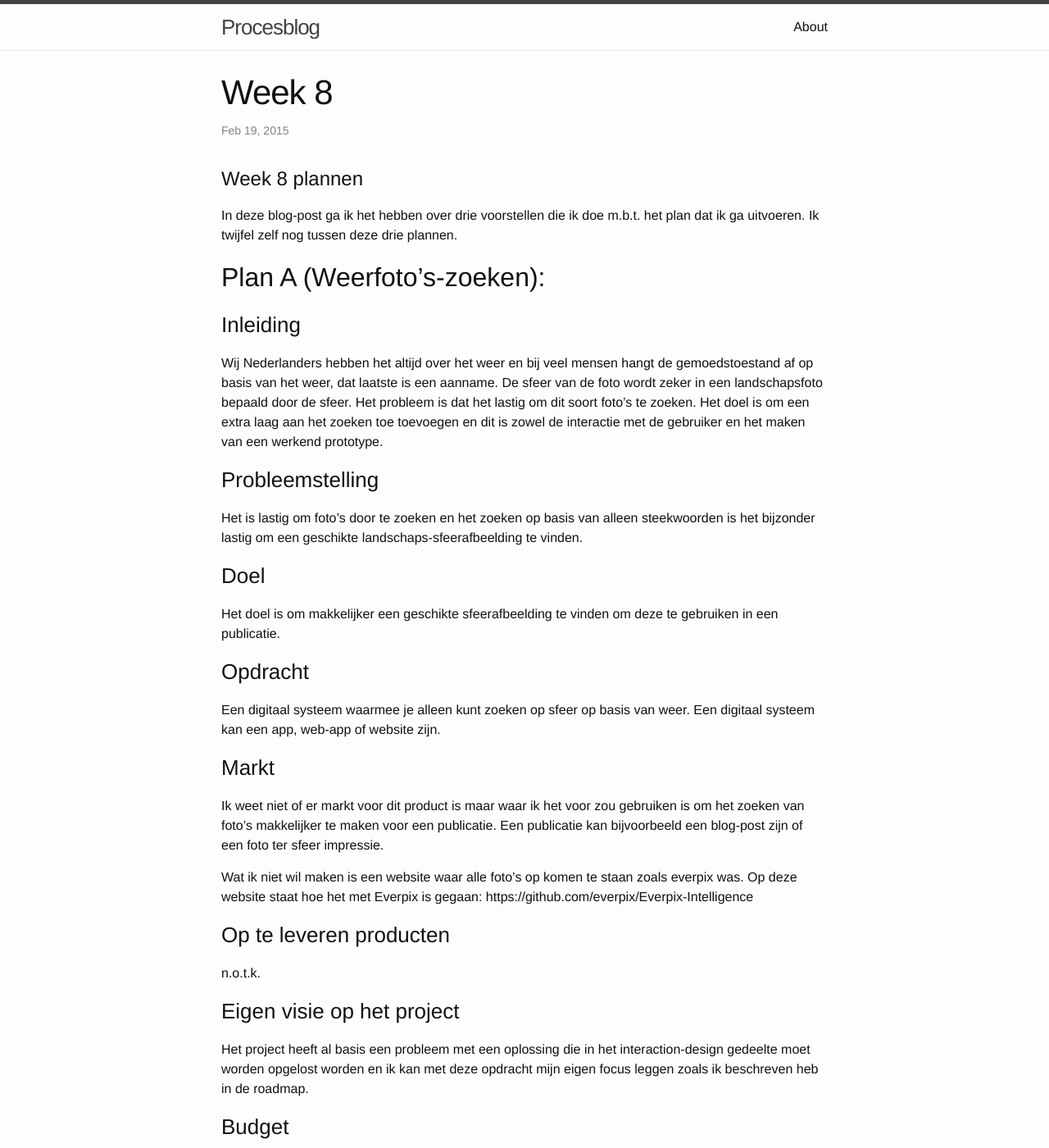
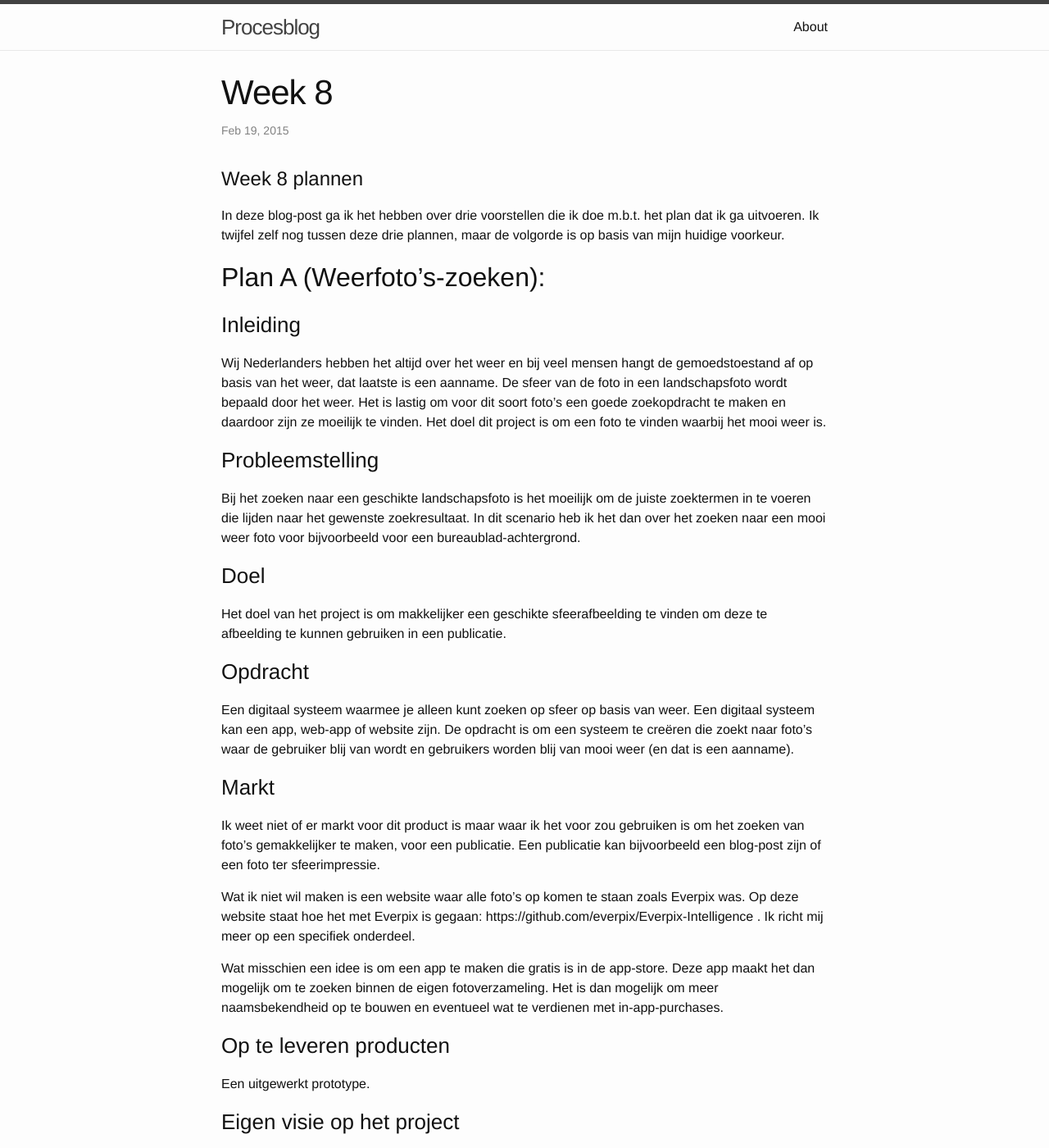
Before and after one commit to qdraw/spokenjagers, a Jekyll site: the page built from _posts/2015-02-19-week-8-procesblog.markdown, in a window 1280 px wide and 1400 px high. Shown: the whole window at 82% size. Built offline with Jekyll 4.4.1, drawn with Linux system fonts in a browser that asks for light colours; some of the changed text lies outside the part shown.

Commit message:
update content

```diff
--- a/_posts/2015-02-19-week-8-procesblog.markdown
+++ b/_posts/2015-02-19-week-8-procesblog.markdown
@@ -6,65 +6,69 @@ categories: update
 ---
 
 # Week 8 plannen
-In deze blog-post ga ik het hebben over drie voorstellen die ik doe m.b.t. het plan dat ik ga uitvoeren. Ik twijfel zelf nog tussen deze drie plannen.
+In deze blog-post ga ik het hebben over drie voorstellen die ik doe m.b.t. het plan dat ik ga uitvoeren. Ik twijfel zelf nog tussen deze drie plannen, maar de volgorde is op basis van mijn huidige voorkeur.
 
 ## Plan A (Weerfoto's-zoeken):
 
 ### Inleiding
-Wij Nederlanders hebben het altijd over het weer en bij veel mensen hangt de gemoedstoestand af op basis van het weer, dat laatste is een aanname. De sfeer van de foto wordt zeker in een landschapsfoto bepaald door de sfeer. Het probleem is dat het lastig om dit soort foto's te zoeken. Het doel is om een extra laag aan het zoeken toe toevoegen en dit is zowel de interactie met de gebruiker en het maken van een werkend prototype.
+Wij Nederlanders hebben het altijd over het weer en bij veel mensen hangt de gemoedstoestand af op basis van het weer, dat laatste is een aanname. De sfeer van de foto in een landschapsfoto wordt bepaald door het weer. Het is lastig om voor dit soort foto's een goede zoekopdracht te maken en daardoor zijn ze moeilijk te vinden. Het doel dit project is om een foto te vinden waarbij het mooi weer is.
 
 ### Probleemstelling
-Het is lastig om foto's door te zoeken en het zoeken op basis van alleen steekwoorden is het bijzonder lastig om een geschikte landschaps-sfeerafbeelding te vinden.
+Bij het zoeken naar een geschikte landschapsfoto is het moeilijk om de juiste zoektermen in te voeren die lijden naar het gewenste zoekresultaat. In dit scenario heb ik het dan over het zoeken naar een mooi weer foto voor bijvoorbeeld voor een bureaublad-achtergrond.
 
 ### Doel
-Het doel is om makkelijker een geschikte sfeerafbeelding te vinden om deze te gebruiken in een publicatie.
+Het doel van het project is om makkelijker een geschikte sfeerafbeelding te vinden om deze te afbeelding te kunnen gebruiken in een publicatie.
 
 ### Opdracht
-Een digitaal systeem waarmee je alleen kunt zoeken op sfeer op basis van weer. Een digitaal systeem kan een app, web-app of website zijn.
+Een digitaal systeem waarmee je alleen kunt zoeken op sfeer op basis van weer. Een digitaal systeem kan een app, web-app of website zijn. De opdracht is om een systeem te creëren die zoekt naar foto's waar de gebruiker blij van wordt en gebruikers worden blij van mooi weer (en dat is een aanname).
 
 ### Markt
-Ik weet niet of er markt voor dit product is maar waar ik het voor zou gebruiken is om het zoeken van foto's makkelijker te maken voor een publicatie. Een publicatie kan bijvoorbeeld een blog-post zijn of een foto ter sfeer impressie.
+Ik weet niet of er markt voor dit product is maar waar ik het voor zou gebruiken is om het zoeken van foto's gemakkelijker te maken, voor een publicatie. Een publicatie kan bijvoorbeeld een blog-post zijn of een foto ter sfeerimpressie.
 
-Wat ik niet wil maken is een website waar alle foto's op komen te staan zoals everpix was. Op deze website staat hoe het met Everpix is gegaan: https://github.com/everpix/Everpix-Intelligence
+Wat ik niet wil maken is een website waar alle foto's op komen te staan zoals Everpix was. Op deze website staat hoe het met Everpix is gegaan: https://github.com/everpix/Everpix-Intelligence . Ik richt mij meer op een specifiek onderdeel.
+
+Wat misschien een idee is om een app te maken die gratis is in de app-store. Deze app maakt het dan mogelijk om te zoeken binnen de eigen fotoverzameling. Het is dan mogelijk om meer naamsbekendheid op te bouwen en eventueel wat te verdienen met in-app-purchases.
 
 ### Op te leveren producten
-n.o.t.k.
+Een uitgewerkt prototype.
 
 ### Eigen visie op het project
-Het project heeft al basis een probleem met een oplossing die in het interaction-design gedeelte moet worden opgelost worden en ik kan met deze opdracht mijn eigen focus leggen zoals ik beschreven heb in de roadmap.
+Het project heeft als basis een probleem met een oplossing die in het interaction-design gedeelte opgelost moet worden en ik kan met deze opdracht mijn eigen focus leggen zoals ik beschreven heb in de roadmap.
 
 ### Budget
-€0,- en de tijd die voor dit project gereserveerd is.
+Met eigen computer, tablet, telefoon en de tijd die voor dit project gereserveerd is.
 
 ### Succesindicatoren
 Het doel van het project is dat ik meer leer over UX en de techniek die nodig is om dit te maken, een ander doel is om werk op mijn portfolio-site te hebben staan dat interessant is binnen mijn gekozen richting. Het project is succesvol waneer het mij lukt om binnen de tijd en kadering een werkend prototype af te leveren.
 
 ### Inschatting Methodieken
-Er wordt veel informatie verzameld op basis van het weer, deze informatie is vrij opvraagbaar, om deze gegevens te koppelen aan de geo-locatie en dit bij een afbeelding op te slaan wordt het mogelijk om terug te zoeken.
+Het belangrijkste is dat er zo min mogelijk false-positieven uit komen. Zo zoek ik door de meta-data naar de datum het  diafragma en de sluitertijd, en of er geflitst is. In de mooi weer foto is vaak ook veel blauw en groen aanwezig. Een extra categorie is een sneeuwfoto, hier is vaak veel blauw en wit aanwezig
+
+Een oplossing die te moeilijk is voor mij en die ik daarom niet ga uitvoeren is dat: Er wordt veel informatie verzameld op basis van het weer, deze informatie is vrij opvraagbaar. Het moeilijkste is om deze gegevens te koppelen aan de geo-locatie van de foto. Als je deze gegevens gevonden heb kun dit in of bij de foto opslaan. Op deze manier is het mogelijk om deze afbeelding terug te zoeken.
+
+## Plan B (Modulair CMS-systeem):
+
+### Inleiding
+Er bestaan veel CMS-systemen en Wordpress is de bekendste. Wordpress is gemaakt om te bloggen en wanneer je wilt bloggen is het handig om Wordpress te gebruiken. Wordpress is niet zo goed in het maken van een eenvoudige website die makkelijk te bewerken is. Bij een websites worden vaak plugins geïnstalleerd die veel mogelijkheden hebben maar door de hoeveelheid mogelijkheden maar niet de gene bieden wat de gebruiker wil.
+
+### Probleemstelling
+Te ingewikkeld beheersysteem voor een eenvoudige website waar af en toe wat aangepast moet worden.
+
+### Doel
+Een beheersysteem waarbij de gebruiker met de kracht van eenvoud een website beheren kan.
+
+### Opdracht
+Een voorstel doen om een modulair systeem te maken met de gebruiksvriendelijkheid van medium.com
+
+### Markt
+Ik verwacht het systeem te kunnen gebruiken voor kleine websites welke af en toe gewijzigd worden. Deze websites zou ik dan zelf kunnen verkopen. De nadruk ligt op eenvoud van bewerken en het modulair opzetten van de website. Een goed voorbeeld van een website die goed is in eenvoud is medium.com
 
 
-## Plan C (Modulair CMS-systeem):
-
-### Inleiding
-Er bestaan veel CMS-systemen en Wordpress is de bekendste. Wordpress is gemaakt om te bloggen en wanneer je wilt bloggen is het handig om Wordpress te gebruiken. Alleen waar Wordpress niet zo goed in is het maken van een eenvoudige website te makkelijk te bewerken is. Bij een website worden vaak plugins geïnstalleerd die veel mogelijkheden hebben maar door de hoeveelheid mogelijkheden maar niet de gene die de gebruiker wil.
-
-### Probleemstelling
-Te ingewikkeld beheersysteem voor een eenvoudige website waar af en toe wat aangepast moet worden
-
-### Doel
-Makkelijk te beheren met de eenvoud van medium.com een website kunnen beheren.
-
-### Opdracht
-Een voorstel maken om een modulair systeem te maken met de gebruiksvriendelijkheid van medium.com
-
-### Markt
-Ik verwacht het systeem te kunnen gebruiken voor kleine systemen die ik zelf kan verkopen, met de nadruk op eenvoud en het modulair kunnen opzetten.
-
 ### Op te leveren producten
-Een uitgewerkt prototype?
+Een uitgewerkt prototype.
 
 ### Budget
-€0,- en de tijd die voor dit project gereserveerd is.
+Met eigen computer, tablet, telefoon en de tijd die voor dit project gereserveerd is.
 
 ### Succesindicatoren
 Het project is een succes als ik een uitgewerkt prototype kan opleveren en dat ik kan aantonen dat ik veel geleerd heb van dit project.
@@ -73,25 +77,16 @@ Het project is een succes als ik een uitgewerkt prototype kan opleveren en dat i
 Het CMS-syteem is modulair met de focus op interactie met de gebruiker.
 
 
-## Plan B (Interactie tussen computer en mens):
+## Plan C (Interactie tussen computer en mens):
 
-op afstand besturen, inloggen bekijken zit ik aan te denken maar deze ga ik nog verder invullen.
-
+Dit plan heb ik nog niet uitgewerkt maar ik zit hier te denken aan de interactie tussen mens en computer. Dat er "dingen" in de fysieke wereld gebeuren en in de digitale wereld. Ik heb deze opdracht nog niet ingevuld omdat dit voor mijzelf nog niet duidelijk is.
 
 ### Inleiding
-Een
 ### Probleemstelling
-
 ### Doel
-
 ### Opdracht
-
 ### Markt
-
 ### Op te leveren producten
-
 ### Budget
-
 ### Succesindicatoren
-
 ### Inschatting Methodieken
```
